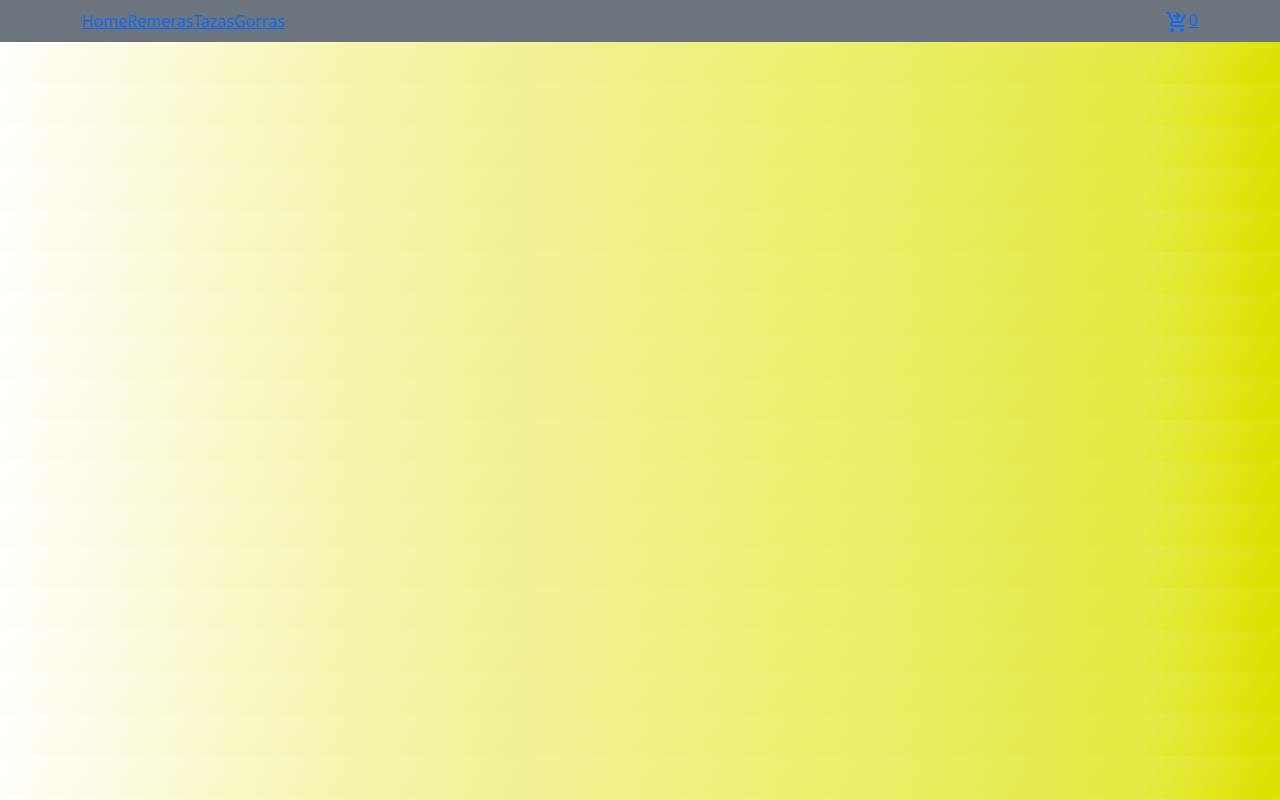
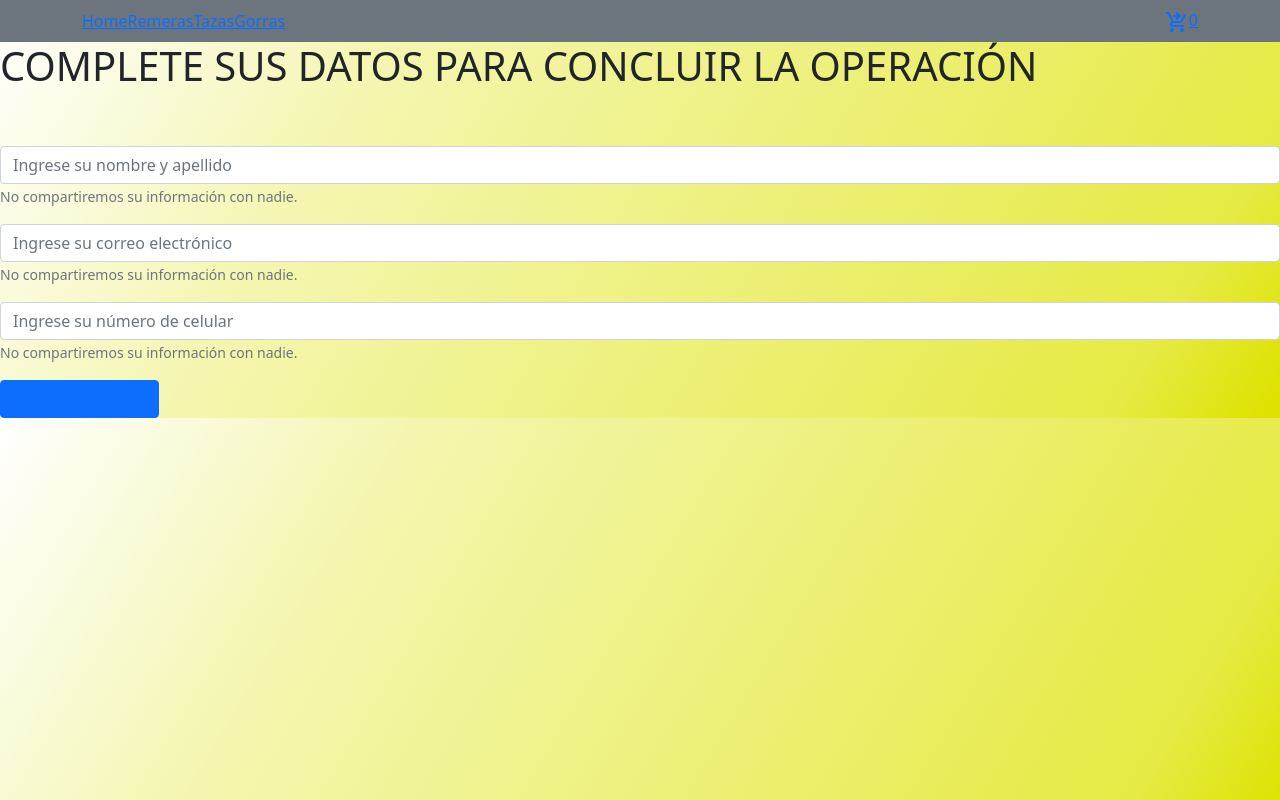
Before and after one commit to Lucasjv/clase-Vanini, a React (Create React App) app: page /checkout in a window 1280 px wide. Built offline with nearby package versions, Linux system fonts and the light colour scheme; the HTML template or start-up script is replaced by a standard one.

Commit message:
Firebase 2

```diff
--- a/src/App.js
+++ b/src/App.js
@@ -8,8 +8,9 @@ import BSTNavbar from './components/BSTNavBar';
 import TestEventos from './components/TestEventos';
 import Cart from './components/Cart';
 import MyProvider from './components/Context/CartContext';
-
+import FBCheckOut from './components/FBCheckOut';
 import { initializeApp } from "firebase/app";
+import CheckOut from './components/CheckOut';
 
 
 function App() {
@@ -51,6 +52,8 @@ const app = initializeApp(firebaseConfig);
   <Route path='/item/:id' element={<ItemDetailContainer/>}></Route>
 <Route path='/testeventos' element={<TestEventos/>}></Route>
 <Route path='/cart' element={<Cart/>}></Route>
+<Route path='/checkout' element={<FBCheckOut/>}></Route>
+<Route path='/exit' element={<CheckOut/>}></Route>
 </Routes>
 
 </MyProvider>
--- a/src/components/Cart.jsx
+++ b/src/components/Cart.jsx
@@ -4,7 +4,7 @@ import { CartContext } from './Context/CartContext';
 import './StylesComponent.css/Cart.css';
 
 export default function Cart() {
-  const {cart, emptyCart, isInCart, addItem, deleteItem, getItemPrice, getItemQty} = useContext(CartContext);
+  const {cart, emptyCart, isInCart, addItem, deleteItem, getItemPrice, getItemQty, removeFromCart} = useContext(CartContext);
   const carritoVacio = cart.length === 0;
 
   return (
@@ -46,7 +46,7 @@ export default function Cart() {
               ${item.precio * item.count}
             </td>
             <td className="cart-item-remove">
-              <button className="botonPrincipal" onClick={() => deleteItem(item.id)}>
+              <button className="botonPrincipal" onClick={() => removeFromCart(item.id)}>
                 X
               </button>
             </td>
@@ -60,8 +60,8 @@ export default function Cart() {
           <Link to="/"><button className="botonPrincipal">Volver al inicio</button></Link>
           :
           <>
-          <h3>Total: ${getItemQty()}</h3>
-          <Link to="/cart"><button className="botonPrincipal">Continuar al Pago</button></Link>
+          <h3>Total: ${getItemPrice()}</h3>
+          <Link to="/checkout"><button className="botonPrincipal">Continuar al checkout</button></Link>
           <button className="botonPrincipal" onClick={emptyCart}>Vaciar Carrito</button>
           </>
       }
--- /dev/null
+++ b/src/components/CheckOut.jsx
@@ -0,0 +1,16 @@
+import React from 'react'
+import {addDoc, collection, getFirestore, doc, getDoc} from 'firebase/firestore';
+import {Link} from 'react-router-dom';
+
+
+export default function CheckOut() {
+  return (
+
+   <>
+    <h1>¡Gracias por tu pedido!</h1>
+
+          <p>Nos pondremos en contacto para gestionar el pago y el envío!</p>
+          <Link to="/">Volver al Inicio</Link>
+   </>
+  )
+}
--- a/src/components/Context/CartContext.jsx
+++ b/src/components/Context/CartContext.jsx
@@ -41,8 +41,16 @@ setCart(auxArray)
     const deleteItem = (id) => {
         return setCart.filter (x => x.id !== id)
     }
+
+    const removeFromCart = (id) => {
+        const newCart = cart.filter(item => item.id !== id);
+        setCart(newCart);
+    }
+
     const getItemQty = () => {
         return cart.reduce((acc, x) => acc += x.count, 0 )
+
+
 
     }
     const getItemPrice = () => {
@@ -50,7 +58,7 @@ setCart(auxArray)
     }
 
 
-    return <Provider value ={{cart, isInCart, addItem, deleteItem, getItemPrice, getItemQty, emptyCart}}>{children}</Provider>
+    return <Provider value ={{cart, isInCart, addItem, deleteItem, getItemPrice, getItemQty, emptyCart, removeFromCart}}>{children}</Provider>
 }
 
 export default MyProvider
--- /dev/null
+++ b/src/components/FBCheckOut.jsx
@@ -0,0 +1,85 @@
+import React, { useState } from 'react'
+import { useContext } from 'react';
+import Button from 'react-bootstrap/Button';
+import Form from 'react-bootstrap/Form';
+import { CartContext } from './Context/CartContext';
+import {addDoc, collection, getFirestore, doc, getDoc} from 'firebase/firestore';
+import {Link} from 'react-router-dom';
+
+
+function FBCheckOut() {
+
+    const [name, setName] = useState("")
+    const [mail, setMail] = useState("")
+    const [cel, setCel] = useState("")
+
+    const db = getFirestore()
+    const orderCollection = collection(db, 'orders');
+
+const {cart, getItemPrice} = useContext(CartContext)
+
+
+    function handleclick() {
+        console.log( "Data Cliente: ", name, cel, mail);
+
+        const order = {
+
+            buyer : { name, cel, mail},
+            items: cart,
+           total: getItemPrice(),
+
+        }
+        console.log(order);
+        if( !name || !mail || !cel) return;
+
+        addDoc(orderCollection, order).then(({id})=>{
+          console.log(id)
+        });
+
+      }
+
+  return (
+<>
+<h1>COMPLETE SUS DATOS PARA CONCLUIR LA OPERACIÓN</h1>
+
+<br />
+<br/>
+
+<Form>
+      <Form.Group className="mb-3" controlId="formBasicEmail">
+
+        <Form.Control onChange={(e) => setName(e.target.value)} type="text" placeholder="Ingrese su nombre y apellido" />
+        <Form.Text className="text-muted">
+         No compartiremos su información con nadie.
+        </Form.Text>
+      </Form.Group>
+
+      <Form.Group className="mb-3" controlId="formBasicEmail">
+
+        <Form.Control onChange={(e) => setMail(e.target.value)} type="email" placeholder="Ingrese su correo electrónico" />
+        <Form.Text className="text-muted">
+        No compartiremos su información con nadie.
+        </Form.Text>
+      </Form.Group>
+
+      <Form.Group className="mb-3" controlId="formBasicEmail">
+
+        <Form.Control onChange={(e) => setCel(e.target.value)} type="number" placeholder="Ingrese su número de celular" />
+        <Form.Text className="text-muted">
+        No compartiremos su información con nadie.
+        </Form.Text>
+      </Form.Group>
+
+
+      <Button  onClick={() => handleclick()} variant="primary"> <Link to={'/exit'}>
+        Validar mis datos.</Link>
+      </Button>
+    </Form>
+
+
+
+</>
+  )
+}
+
+export default FBCheckOut
```
